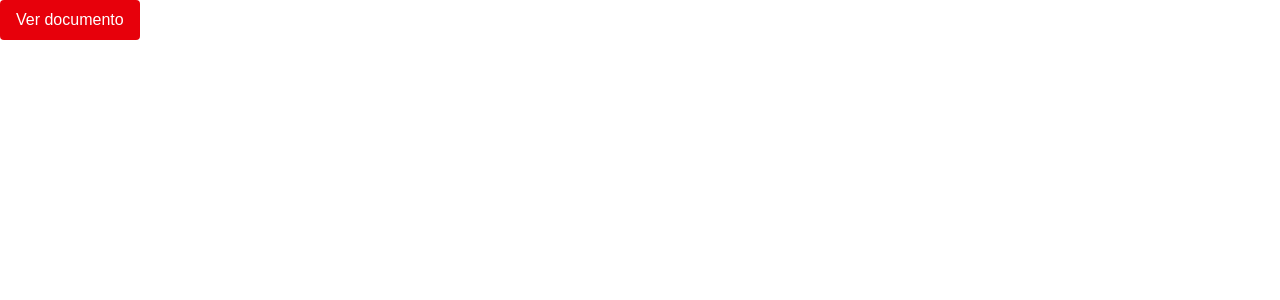
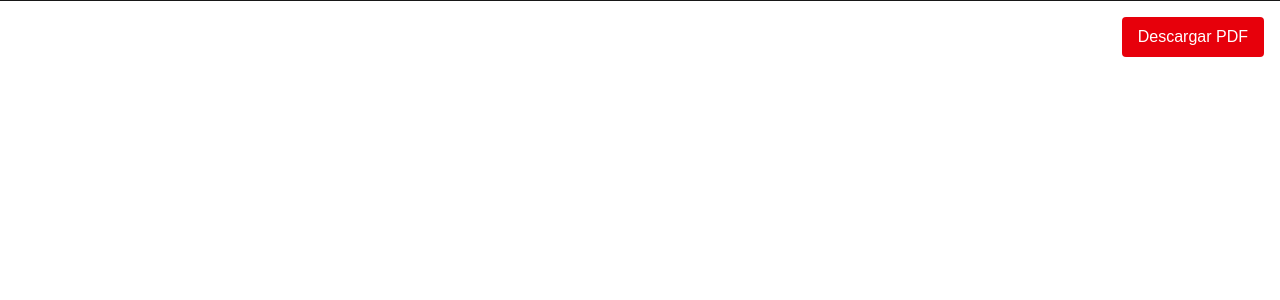
Before and after one commit to Sigersa/sicapsystem, a Next.js app: page /administrative-personnel-dashboard/job-termination in a window 1280 px wide. Shown: the top 300 px of the page. Built offline with nearby package versions, Linux system fonts and the light colour scheme.

Commit message:
Update page.tsx

```diff
--- a/app/(protected)/administrative-personnel-dashboard/job-termination/page.tsx
+++ b/app/(protected)/administrative-personnel-dashboard/job-termination/page.tsx
@@ -1,54 +1,20 @@
 "use client";
 
-import React, { useState } from "react";
+import { useState } from "react";
 
 export default function Page() {
-  const [open, setOpen] = useState(false);
-  const [loading, setLoading] = useState(false);
+  const [setOpen] = useState(false);
 
   return (
     <>
-      <button
-        onClick={() => {
-          setOpen(true);
-          setLoading(true);
-        }}
-        className="px-4 py-2 bg-red-600 text-white rounded"
-      >
-        Ver documento
-      </button>
-
-      {open && (
-        <div className="fixed inset-0 bg-black/70 z-50 flex items-center justify-center">
-          <div className="bg-white w-[90%] h-[90%] rounded flex flex-col">
-            <div className="p-4 border-b flex justify-between">
-              <h2 className="font-semibold">Vista previa PDF</h2>
-              <button onClick={() => setOpen(false)}>✕</button>
-            </div>
-
-            {loading && (
-              <div className="absolute inset-0 flex items-center justify-center bg-white/70">
-                <div className="w-10 h-10 border-4 border-gray-300 border-t-red-600 animate-spin rounded-full" />
-              </div>
-            )}
-
-            <iframe
-              src="/api/download-file/pdf?preview=1"
-              className="flex-1 w-full"
-              onLoad={() => setLoading(false)}
-            />
-
-            <div className="p-4 border-t flex gap-3 justify-end">
+      <div className="p-4 border-t flex gap-3 justify-end">
               <a
-                href="/api/download-file/pdf"
+                href="/api/download/edit/FT-RH-08?empleadoId=56"
                 className="px-4 py-2 bg-red-600 text-white rounded"
               >
                 Descargar PDF
               </a>
-            </div>
-          </div>
-        </div>
-      )}
+      </div>
     </>
   );
 }
```
